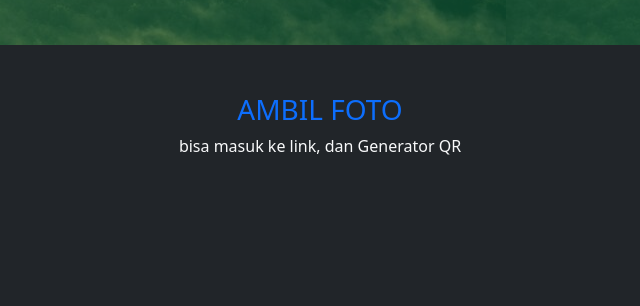
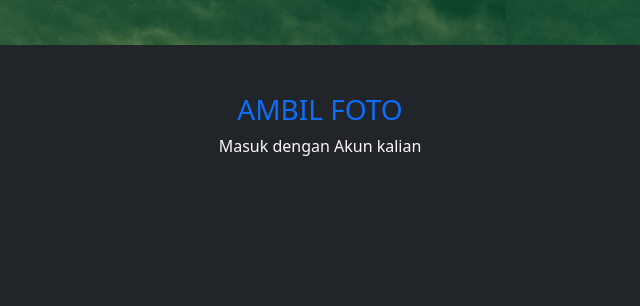
Before and after one commit to DemisonWonda/penerimaan-tingkat-III-asrama-2023, a plain HTML site: page index.html in a window 1280 px wide. Shown: the part 820-1126 px from the top of the page, 320-960 px from the left. Drawn offline with nearby package versions, Linux system fonts and the light colour scheme.

Commit message:
Update index.html

```diff
--- a/index.html
+++ b/index.html
@@ -65,7 +65,7 @@
     <!-- NAV START -->
     <nav class="container p-5 text-light bg-dark  text-center">
         <h3 class="text-wrap text-primary">AMBIL FOTO </h3>
-        <P>bisa masuk ke link, dan Generator QR </P>
+        <P>Masuk dengan Akun kalian </P>
 
         <!-- On tables -->
         <table class="">
```
